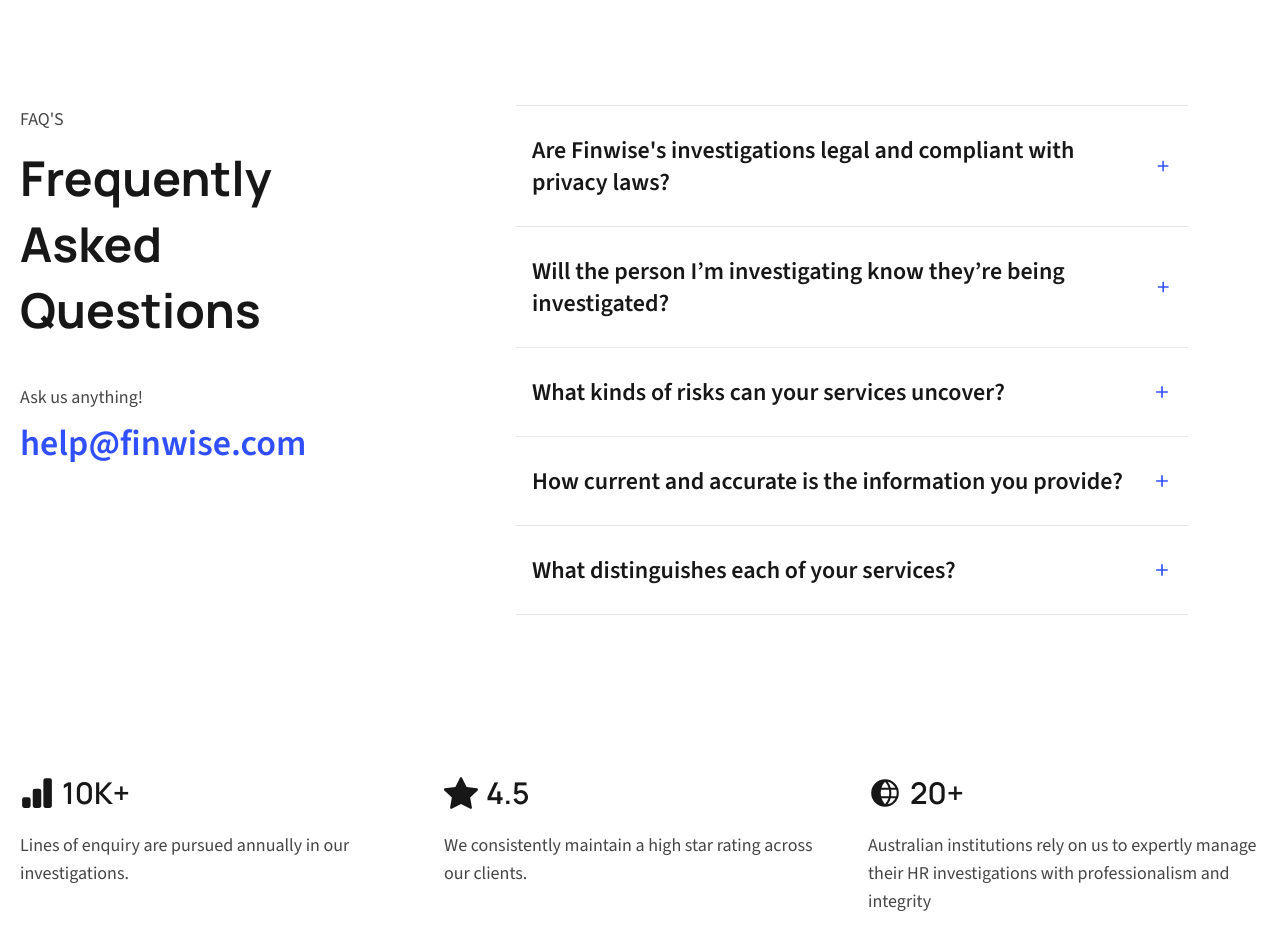
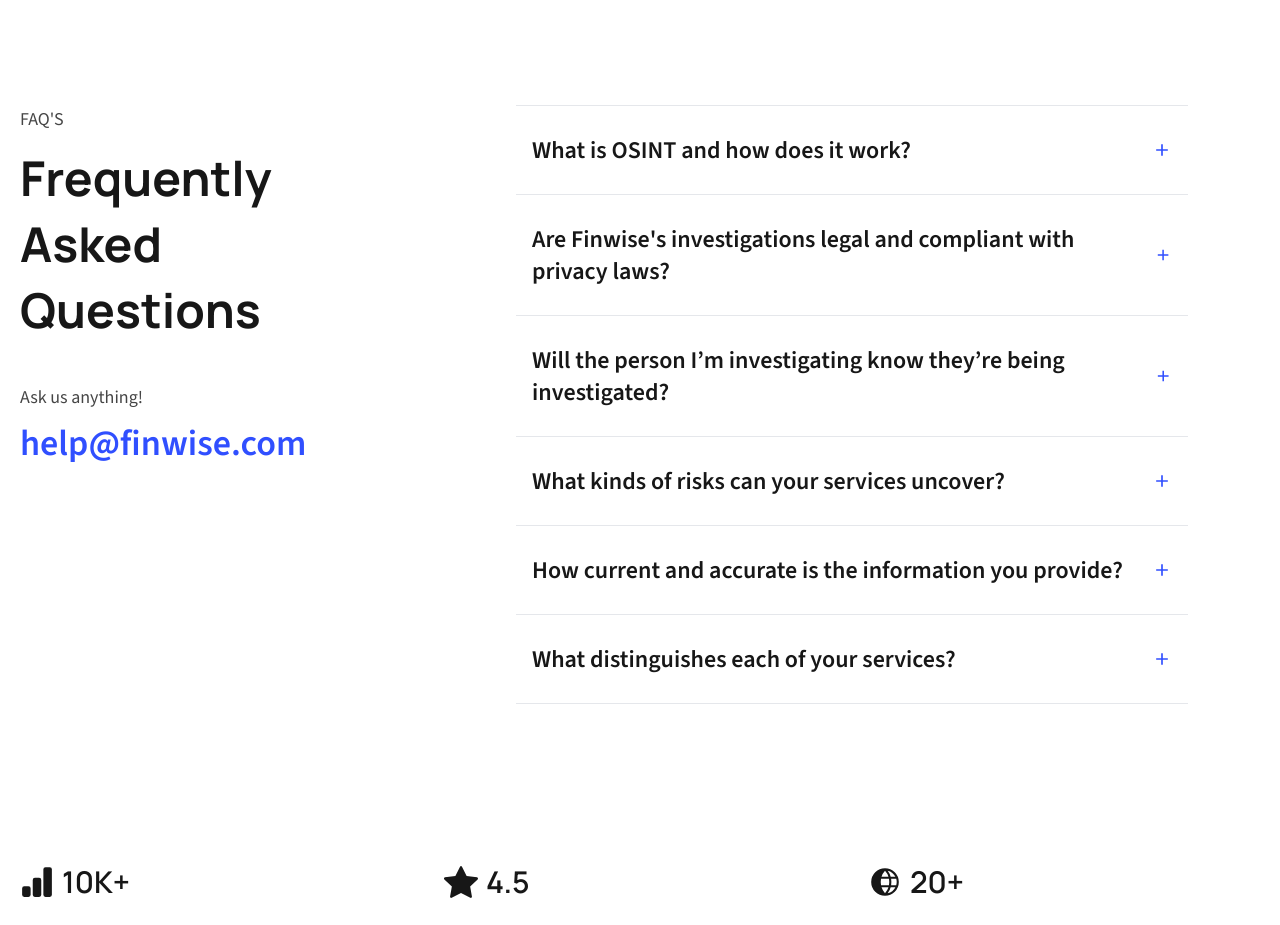
Before and after one commit to Cavianto/sentinela, a Next.js app: page / in a window 1280 px wide. Shown: the part 5200-6125 px from the top of the page. Built offline with nearby package versions, Linux system fonts and the light colour scheme.

Commit message:
Update faq.ts

```diff
--- a/src/data/faq.ts
+++ b/src/data/faq.ts
@@ -2,6 +2,10 @@
 import { siteDetails } from "./siteDetails";
 
 export const faqs: IFAQ[] = [
+      {
+        question: `What is OSINT and how does it work?`,
+        answer: 'OSINT stands for Open-Source Intelligence. It involves collecting and analyzing publicly available data from websites, social media, public records, forums, and more to generate actionable insights. At Zentinela, we use OSINT to uncover hidden risks, verify information, and provide clarity without breaching privacy or requiring intrusive methods.',
+    },
     {
         question: `Are ${siteDetails.siteName}'s investigations legal and compliant with privacy laws?`,
         answer: 'Yes. Zentinela strictly uses lawful, open-source intelligence (OSINT) methods. All information we gather is publicly available and accessed without breaching privacy laws or unauthorized systems. We fully comply with Australian privacy legislation and global OSINT ethical standards.',
```
